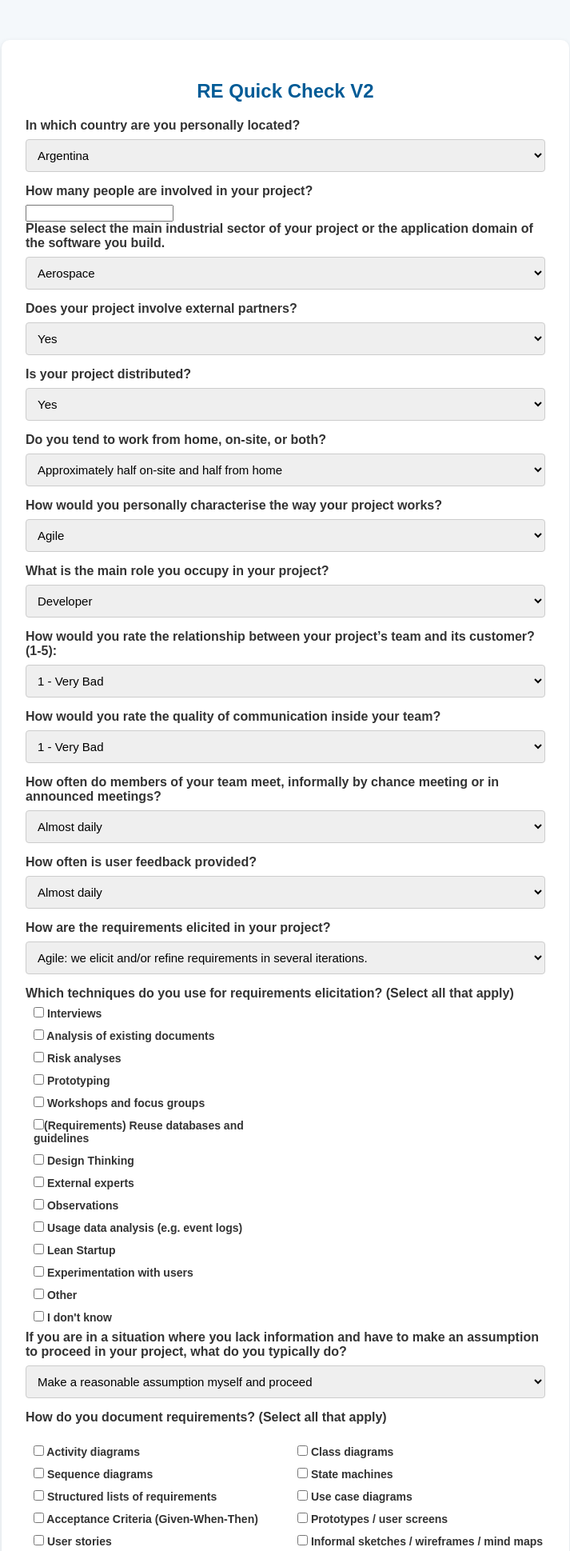
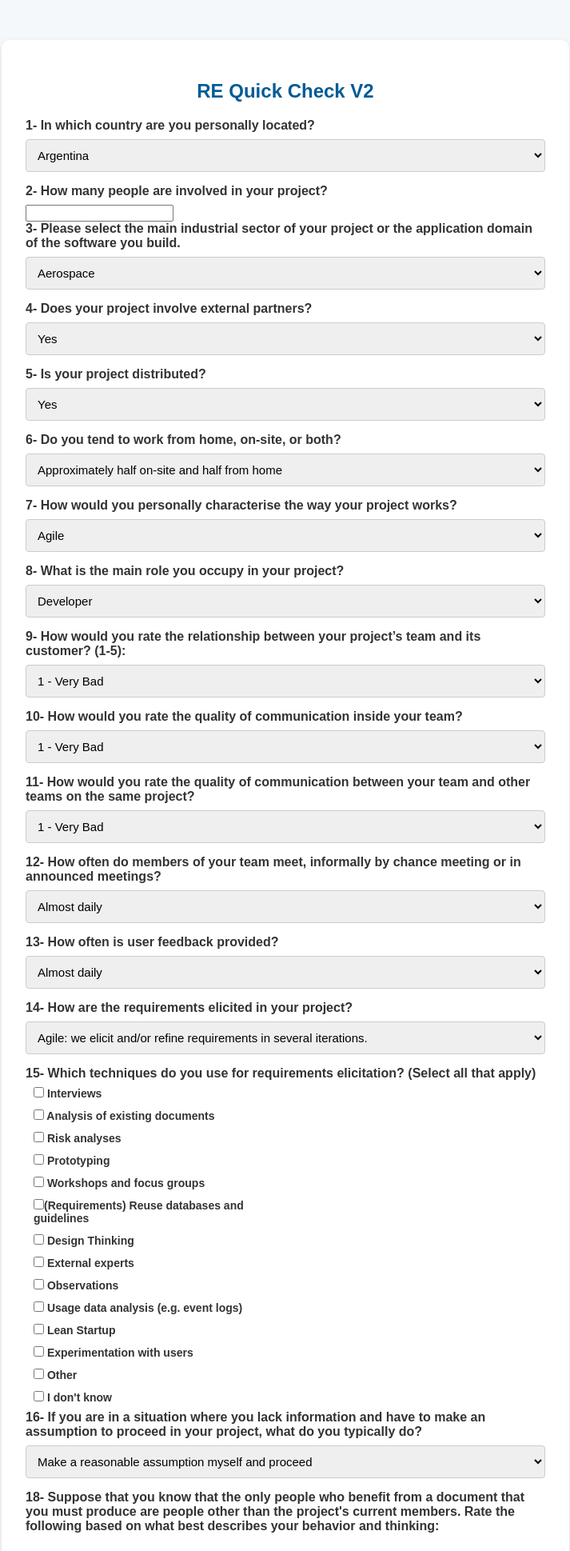
Before and after one commit to jana-elkari/tool, a Flask app: page /survey in a window 1280 px wide. Shown: the top 1939 px of the page at 80% size, without its empty margins (283-996 px from the left). Run offline with Flask 3, Linux system fonts and the light colour scheme.

Commit message:
final version

```diff
--- a/app.py
+++ b/app.py
@@ -147,12 +147,17 @@ def survey():
             'team_customer_relationship': int(request.form['team_customer_relationship']),
             'failed_documentation': request.form['failed_documentation'],
             'team_communication': int(request.form['team_communication']),
+            'communication_with_other_teams': int(request.form['communication_with_other_teams']),
             'project_method': request.form['project_method'],
             'meeting_frequency': request.form['meeting_frequency'],
             'user_feedback_frequency': request.form['user_feedback_frequency'],
             'assumption': request.form['assumption'],
             'common_problem': request.form['common_problem'],
             'requirements_elicitation': request.form['requirements_elicitation'],
+            'doc_willing': request.form['doc_willing'],
+            'doc_unwilling_but_produce': request.form['doc_unwilling_but_produce'],
+            'doc_dont_produce': request.form['doc_dont_produce'],
+            'requirements_testing_alignment': " / ".join(request.form.getlist('requirements_testing_alignment')),
             'elicitation_techniques': " / ".join(request.form.getlist('elicitation_techniques')),
             'explicit_distinction': " / ".join(request.form.getlist('explicit_distinction')),
             'requirements_documentation': " / ".join(request.form.getlist('requirements_documentation')),
@@ -250,14 +255,12 @@ def results():
     plot_dir = 'static'
     os.makedirs(plot_dir, exist_ok=True)
 
-    columns_to_plot = [
-        'team_customer_relationship', 'failed_documentation', 'team_communication', 'role',
-        'industry', 'country', 'team_size', 'external_partners',
-        'project_distribution', 'work', 'project_method', 'meeting_frequency',
-        'user_feedback_frequency', 'common_problem', 'top2', 'top3', 'top4', 'top5',
-        'requirements_elicitation', 'elicitation_techniques',
-        'explicit_distinction', 'requirements_documentation',
-        'no_documentation_reasons', 'non_functional_requirements'
+    columns_to_plot = [ 'country', 'team_size', 'industry',  'external_partners',  'project_distribution', 'work','role',
+        'team_customer_relationship', 'team_communication', 'communication_with_other_teams' ,  'project_method', 'meeting_frequency',
+        'user_feedback_frequency',  'requirements_elicitation', 'elicitation_techniques', 'assumption', 'doc_willing', 'doc_unwilling_but_produce', 'doc_dont_produce',
+         'non_functional_requirements',  'explicit_distinction', 'failed_documentation',   'requirements_documentation', 'no_documentation_reasons',  'common_problem', 'top2', 'top3', 'top4', 'top5',
+
+
     ]
 
     for column in columns_to_plot:
@@ -269,8 +272,8 @@ def results():
 
         if column in ["elicitation_techniques", "explicit_distinction",
                       "requirements_documentation", "no_documentation_reasons",
-                      "non_functional_requirements"]:
-            plt.figure(figsize=(18, 12))
+                      "non_functional_requirements", "requirements_testing_alignment"]:
+            plt.figure(figsize=(22, 12))
             all_values = []
             for entry in filtered_df[column].dropna():
                 parts = [p.strip() for p in str(entry).split("/") if p.strip()]
@@ -278,7 +281,7 @@ def results():
             values = pd.Series(all_values).value_counts().sort_index()
             selected_answers = [p.strip() for p in str(user_response.get(column, "")).split("/") if p.strip()]
         else:
-            plt.figure(figsize=(12, 8))
+            plt.figure(figsize=(22, 12))
             if pd.api.types.is_numeric_dtype(filtered_df[column]):
                 values = filtered_df[column].value_counts().sort_index()
             else:
@@ -296,7 +299,7 @@ def results():
         plt.xticks(rotation=60 if column in [
             "elicitation_techniques", "explicit_distinction",
             "requirements_documentation", "no_documentation_reasons",
-            "non_functional_requirements"
+            "non_functional_requirements" , "requirements_testing_alignment"
         ] else 45, ha='right')
         plt.tight_layout()
 
--- a/templates/survey.html
+++ b/templates/survey.html
@@ -31,7 +31,7 @@
         <h2>RE Quick Check V2</h2>
         <form method="POST" class="survey-form">
 
-            <label> In which country are you personally located?</label>
+            <label> 1- In which country are you personally located?</label>
             <select name="country" required>
                 <option value="Argentina">Argentina</option>
                 <option value="Australia">Australia</option>
@@ -54,10 +54,10 @@
                 <option value="United States">United States</option>
             </select>
 
-            <label for="team_size">How many people are involved in your project?</label>
+            <label for="team_size">2- How many people are involved in your project?</label>
             <input type="number" name="team_size" id="team_size" min="1" required>
 
-            <label>Please select the main industrial sector of your project or the application domain of the
+            <label>3- Please select the main industrial sector of your project or the application domain of the
 software you build.</label>
             <select name="industry" required>
                 <option value="Aerospace">Aerospace</option>
@@ -85,19 +85,19 @@ software you build.</label>
             </select>
 
 
-            <label>Does your project involve external partners?</label>
+            <label>4- Does your project involve external partners?</label>
             <select name="external_partners" required>
                 <option value="Yes">Yes</option>
                 <option value="No">No</option>
             </select>
 
-            <label> Is your project distributed? </label>
+            <label> 5- Is your project distributed? </label>
             <select name="project_distribution" required>
                 <option value="Yes">Yes</option>
                 <option value="No">No</option>
             </select>
 
-            <label> Do you tend to work from home, on-site, or both? </label>
+            <label> 6- Do you tend to work from home, on-site, or both? </label>
             <select name="work" required>
                 <option value="Approximately half on-site and half from home">Approximately half on-site and half from home</option>
                 <option value="Almost completely on-site">Almost completely on-site </option>
@@ -106,7 +106,7 @@ software you build.</label>
                 <option value="Mostly from home">Mostly from home</option>
             </select>
 
-            <label>How would you personally characterise the way your project works?</label>
+            <label>7- How would you personally characterise the way your project works?</label>
             <select name="project_method" required>
                 <option value="Agile">Agile</option>
                 <option value="Plan-driven">Plan-driven</option>
@@ -115,7 +115,7 @@ software you build.</label>
                 <option value="Hybrid">Hybrid</option>
             </select>
 
-            <label>What is the main role you occupy in your project?</label>
+            <label>8- What is the main role you occupy in your project?</label>
 <select name="role" required>
     <option value="Developer">Developer</option>
     <option value="Project Lead / Project Manager">Project Lead / Project Manager</option>
@@ -131,7 +131,7 @@ software you build.</label>
     <option value="Other (please specify)">Other (please specify)</option>
 </select>
 
-            <label>How would you rate the relationship between your project’s team and its customer? (1-5):</label>
+            <label>9- How would you rate the relationship between your project’s team and its customer? (1-5):</label>
             <select name="team_customer_relationship" required>
                 <option value="1">1 - Very Bad</option>
                 <option value="2">2 - Bad</option>
@@ -142,7 +142,7 @@ software you build.</label>
 
 
 
-            <label>How would you rate the quality of communication inside your team?</label>
+            <label>10- How would you rate the quality of communication inside your team?</label>
             <select name="team_communication" required>
                 <option value="1">1 - Very Bad</option>
                 <option value="2">2 - Bad</option>
@@ -151,7 +151,16 @@ software you build.</label>
                 <option value="5">5 - Very Good</option>
             </select>
 
-<label>How often do members of your team meet, informally by chance meeting or in announced meetings?</label>
+             <label>11- How would you rate the quality of communication between your team and other teams on the same project?</label>
+            <select name="communication_with_other_teams" required>
+                <option value="1">1 - Very Bad</option>
+                <option value="2">2 - Bad</option>
+                <option value="3">3 - Neutral</option>
+                <option value="4">4 - Good</option>
+                <option value="5">5 - Very Good</option>
+            </select>
+
+<label>12- How often do members of your team meet, informally by chance meeting or in announced meetings?</label>
             <select name="meeting_frequency" required>
                 <option value="Almost daily">Almost daily</option>
                 <option value="Weekly">Weekly</option>
@@ -160,7 +169,7 @@ software you build.</label>
                 <option value="Other (Please specify)">Other (Please specify)</option>
             </select>
 
-            <label>How often is user feedback provided?</label>
+            <label>13- How often is user feedback provided?</label>
             <select name="user_feedback_frequency" required>
                 <option value="Almost daily">Almost daily</option>
                 <option value="Weekly">Weekly</option>
@@ -173,7 +182,7 @@ software you build.</label>
 
 
 
-             <label>How are the requirements elicited in your project?</label>
+             <label>14- How are the requirements elicited in your project?</label>
             <select name="requirements_elicitation" required>
                 <option value="Agile: we elicit and/or refine requirements in several iterations.">
                     Agile: we elicit and/or refine requirements in several iterations.
@@ -185,7 +194,7 @@ software you build.</label>
                 <option value="Other (please specify)">Other (please specify)</option>
             </select>
 
-            <label><b>Which techniques do you use for requirements elicitation? (Select all that apply)<b></label>
+            <label><b>15- Which techniques do you use for requirements elicitation? (Select all that apply)<b></label>
 <div class="checkbox-group">
   <label><input type="checkbox" name="elicitation_techniques" value="Interviews"> Interviews</label><br>
   <label><input type="checkbox" name="elicitation_techniques" value="Analysis of existing documents"> Analysis of existing documents</label><br>
@@ -203,7 +212,7 @@ software you build.</label>
   <label><input type="checkbox" name="elicitation_techniques" value="I don't know"> I don't know</label>
 </div>
 
- <label><b>If you are in a situation where you lack information and have to make an assumption to proceed in your project, what do you typically do?</b></label>
+ <label><b>16- If you are in a situation where you lack information and have to make an assumption to proceed in your project, what do you typically do?</b></label>
             <select name="assumption" required>
                 <option value="Make a reasonable assumption myself and proceed">Make a reasonable assumption myself and proceed</option>
                 <option value="Ask the customer/end user/or both what should be assumed before proceeding">Ask the customer, end user, or both what should be assumed before proceeding</option>
@@ -211,25 +220,40 @@ software you build.</label>
                 <option value="Does not apply">Does not apply</option>
             </select>
 
-       <label><b>How do you document requirements?</b> (Select all that apply)</label><br>
-<div class="checkbox-group">
-  <label><input type="checkbox" name="requirements_documentation" value="Activity diagrams"> Activity diagrams</label>
-  <label><input type="checkbox" name="requirements_documentation" value="Class diagrams"> Class diagrams</label>
-  <label><input type="checkbox" name="requirements_documentation" value="Sequence diagrams"> Sequence diagrams</label>
-  <label><input type="checkbox" name="requirements_documentation" value="State machines"> State machines</label>
-  <label><input type="checkbox" name="requirements_documentation" value="Structured lists of requirements"> Structured lists of requirements</label>
-  <label><input type="checkbox" name="requirements_documentation" value="Use case diagrams"> Use case diagrams</label>
-  <label><input type="checkbox" name="requirements_documentation" value="Acceptance Criteria (Given-When-Then)"> Acceptance Criteria (Given-When-Then)</label>
-  <label><input type="checkbox" name="requirements_documentation" value="Prototypes / user screens"> Prototypes / user screens</label>
-  <label><input type="checkbox" name="requirements_documentation" value="User stories"> User stories</label>
-  <label><input type="checkbox" name="requirements_documentation" value="Informal sketches / wireframes / mind maps"> Informal sketches / wireframes / mind maps</label>
-  <label><input type="checkbox" name="requirements_documentation" value="Goal models"> Goal models</label>
-  <label><input type="checkbox" name="requirements_documentation" value="Business process models"> Business process models</label>
-  <label><input type="checkbox" name="requirements_documentation" value="Natural language / plain text"> Natural language / plain text</label>
-  <label><input type="checkbox" name="requirements_documentation" value="I don't know"> I don't know</label>
-  <label><input type="checkbox" name="requirements_documentation" value="Other"> Other</label>
-</div>
- <label><b> Which information do you explicitly document when dealing with requirements?<b></label>
+<label><b>
+18- Suppose that you know that the only people who benefit from a document that you must produce are people other than the project's current members.
+Rate the following based on what best describes your behavior and thinking:
+</b></label><br>
+
+<label>I produce the document willingly because I know it's essential.</label>
+<select name="doc_willing" required>
+  <option value="Strongly disagree">Strongly disagree</option>
+  <option value="Disagree">Disagree</option>
+  <option value="Neutral">Neutral</option>
+  <option value="Agree">Agree</option>
+  <option value="Strongly agree">Strongly agree</option>
+</select><br><br>
+
+<label>Even though I don't want to produce the document, I produce it anyway, because I know it's essential for the future of the project.</label>
+<select name="doc_unwilling_but_produce" required>
+  <option value="Strongly disagree">Strongly disagree</option>
+  <option value="Disagree">Disagree</option>
+  <option value="Neutral">Neutral</option>
+  <option value="Agree">Agree</option>
+  <option value="Strongly agree">Strongly agree</option>
+</select><br><br>
+
+<label>I don't produce the document, because the current members of the project do not need it.</label>
+<select name="doc_dont_produce" required>
+  <option value="Strongly disagree">Strongly disagree</option>
+  <option value="Disagree">Disagree</option>
+  <option value="Neutral">Neutral</option>
+  <option value="Agree">Agree</option>
+  <option value="Strongly agree">Strongly agree</option>
+</select>
+
+
+ <label><b>19- Which information do you explicitly document when dealing with requirements?<b></label>
 <div class="checkbox-group">
   <label><input type="checkbox" name="explicit_distinction" value="Architectural constraints"> Architectural constraints</label><br>
   <label><input type="checkbox" name="explicit_distinction" value="Development process aspects"> Development process aspects</label><br>
@@ -249,9 +273,28 @@ software you build.</label>
   <label><input type="checkbox" name="explicit_distinction" value="None of the above"> None of the above</label>
 </div>
 
+       <label><b>20- How do you document requirements?</b> (Select all that apply)</label><br>
+<div class="checkbox-group">
+  <label><input type="checkbox" name="requirements_documentation" value="Activity diagrams"> Activity diagrams</label>
+  <label><input type="checkbox" name="requirements_documentation" value="Class diagrams"> Class diagrams</label>
+  <label><input type="checkbox" name="requirements_documentation" value="Sequence diagrams"> Sequence diagrams</label>
+  <label><input type="checkbox" name="requirements_documentation" value="State machines"> State machines</label>
+  <label><input type="checkbox" name="requirements_documentation" value="Structured lists of requirements"> Structured lists of requirements</label>
+  <label><input type="checkbox" name="requirements_documentation" value="Use case diagrams"> Use case diagrams</label>
+  <label><input type="checkbox" name="requirements_documentation" value="Acceptance Criteria (Given-When-Then)"> Acceptance Criteria (Given-When-Then)</label>
+  <label><input type="checkbox" name="requirements_documentation" value="Prototypes / user screens"> Prototypes / user screens</label>
+  <label><input type="checkbox" name="requirements_documentation" value="User stories"> User stories</label>
+  <label><input type="checkbox" name="requirements_documentation" value="Informal sketches / wireframes / mind maps"> Informal sketches / wireframes / mind maps</label>
+  <label><input type="checkbox" name="requirements_documentation" value="Goal models"> Goal models</label>
+  <label><input type="checkbox" name="requirements_documentation" value="Business process models"> Business process models</label>
+  <label><input type="checkbox" name="requirements_documentation" value="Natural language / plain text"> Natural language / plain text</label>
+  <label><input type="checkbox" name="requirements_documentation" value="I don't know"> I don't know</label>
+  <label><input type="checkbox" name="requirements_documentation" value="Other"> Other</label>
+</div>
 
 
-<label><b>Which classes of non-functional requirements do you explicitly consider in your requirements documentation? (Select all that apply)</b></label>
+
+<label><b>21- Which classes of non-functional requirements do you explicitly consider in your requirements documentation? (Select all that apply)</b></label>
 <div class="checkbox-group">
   <label><input type="checkbox" name="non_functional_requirements" value="Compatibility (e.g., co-existence, interoperability)"> Compatibility (e.g., co-existence, interoperability)</label>
   <label><input type="checkbox" name="non_functional_requirements" value="Maintainability (e.g., analysability, modularity, modifiability, reusability, testability)"> Maintainability (e.g., analysability, modularity, modifiability, reusability, testability)</label>
@@ -266,7 +309,7 @@ software you build.</label>
   <label><input type="checkbox" name="non_functional_requirements" value="I don't know"> I don't know</label>
 </div>
 
-<label>Have you ever failed to document one or more requirements?</label>
+<label>23- Have you ever failed to document one or more requirements?</label>
             <select name="failed_documentation" required>
                 <option value="Yes">Yes</option>
                 <option value="No">No</option>
@@ -277,7 +320,7 @@ software you build.</label>
 
 
 
-<label><b>Check as many reasons for failing to document requirements that have applied in at least one circumstance.</b></label><br>
+<label><b>23- Check as many reasons for failing to document requirements that have applied in at least one circumstance.</b></label><br>
 <div class="checkbox-group">
   <label><input type="checkbox" name="no_documentation_reasons" value="I didn't need to document it. I know it."> I didn't need to document it. I know it.</label>
   <label><input type="checkbox" name="no_documentation_reasons" value="I knew colleagues would complain or hate or ridicule me."> I knew colleagues would complain or hate or ridicule me.</label>
@@ -288,6 +331,18 @@ software you build.</label>
   <label><input type="checkbox" name="no_documentation_reasons" value="My colleagues told me not to spend any time on documentation."> My colleagues told me not to spend any time on documentation.</label>
   <label><input type="checkbox" name="no_documentation_reasons" value="My colleagues told me not to waste any (more) time on documentation."> My colleagues told me not to waste any (more) time on documentation.</label>
   <label><input type="checkbox" name="no_documentation_reasons" value="Other"> Other</label>
+</div>
+
+<label><b>How do you align software testing with requirements?</b> (Select all that apply)</label><br>
+<div class="checkbox-group">
+  <label><input type="checkbox" name="requirements_testing_alignment" value="Testers participate in requirements reviews"> Testers participate in requirements reviews</label><br>
+  <label><input type="checkbox" name="requirements_testing_alignment" value="We check the coverage of requirements with tests"> We check the coverage of requirements with tests</label><br>
+  <label><input type="checkbox" name="requirements_testing_alignment" value="We define acceptance criteria and tests for requirements"> We define acceptance criteria and tests for requirements</label><br>
+  <label><input type="checkbox" name="requirements_testing_alignment" value="We derive tests from system models"> We derive tests from system models</label><br>
+  <label><input type="checkbox" name="requirements_testing_alignment" value="We do not align tests and requirements"> We do not align tests and requirements</label><br>
+  <label><input type="checkbox" name="requirements_testing_alignment" value="I don't know"> I don't know</label><br>
+  <label><input type="checkbox" name="requirements_testing_alignment" value="Does not apply"> Does not apply</label><br>
+  <label><input type="checkbox" name="requirements_testing_alignment" value="Other"> Other</label>
 </div>
 
 
```
Also changed, not shown: templates/results.html (+21 -1 lines), static/assumption.png (added), static/communication_with_other_teams.png (added), static/doc_dont_produce.png (added), static/doc_unwilling_but_produce.png (added), static/doc_willing.png (added), static/requirements_testing_alignment.png (added), users.csv.
